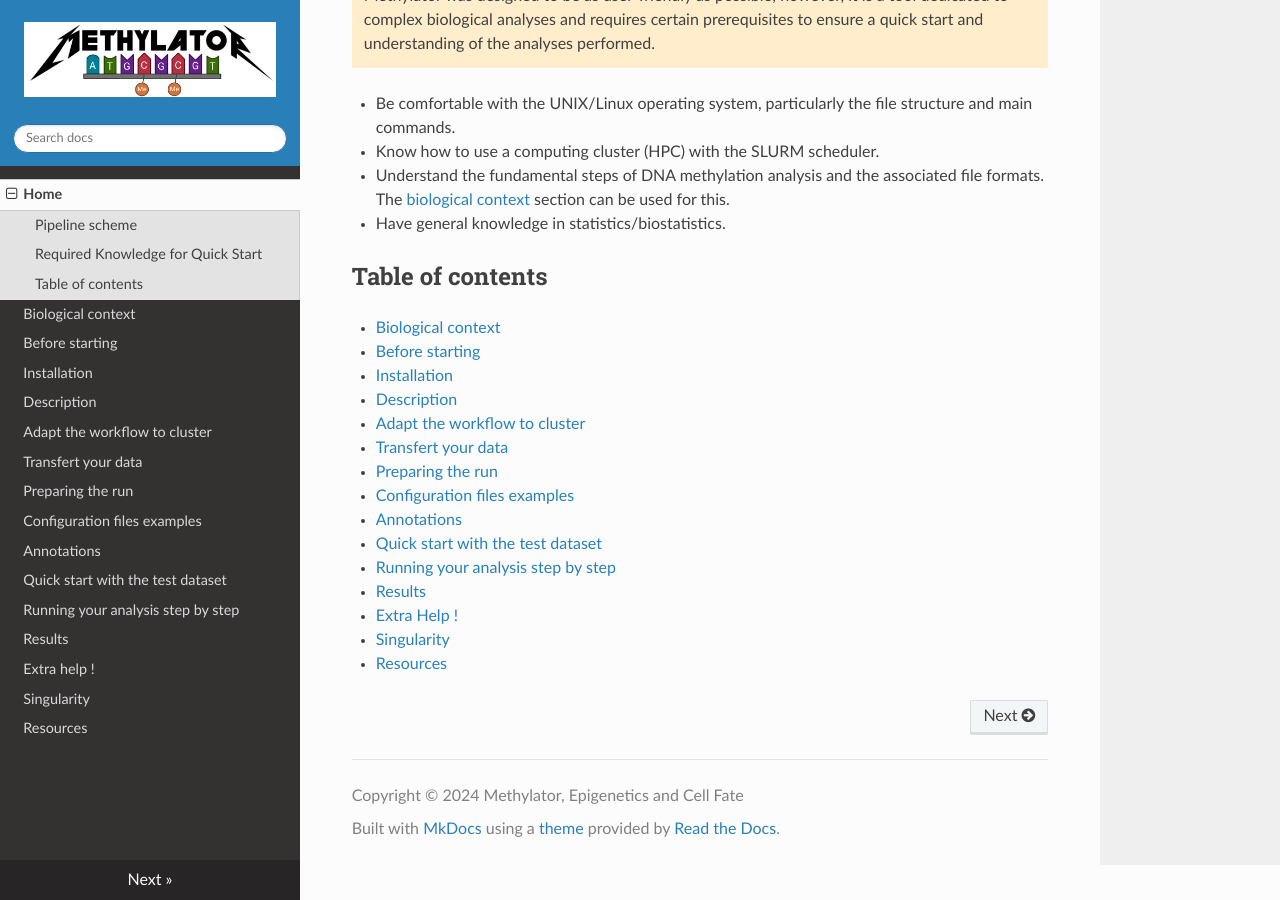
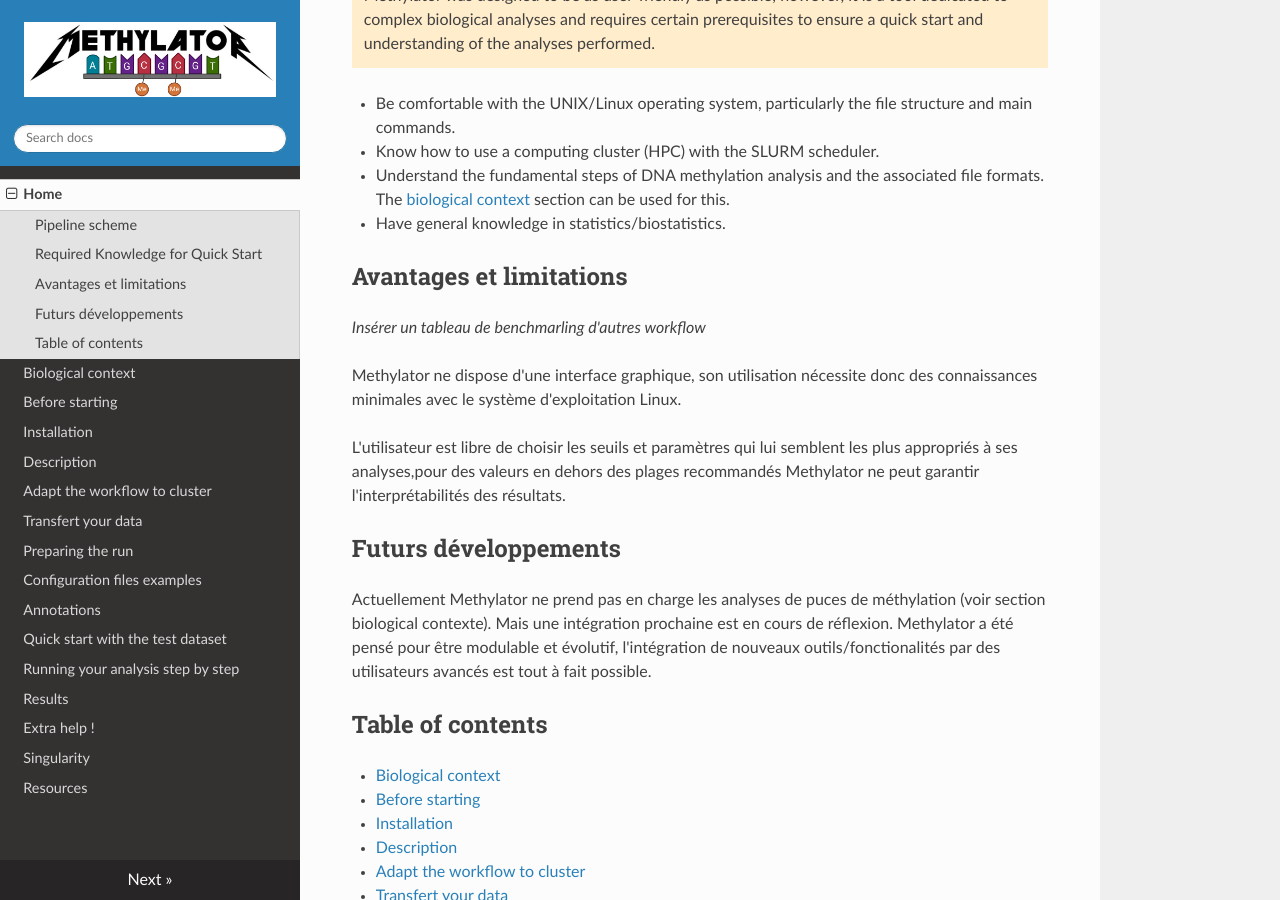
Before and after one commit to parisepigenetics/Methylator-Documentation, an MkDocs documentation site: the page built from docs/index.md, in a window 1280 px wide and 900 px high, scrolled down 1757 px. Built offline with MkDocs 1.6.1, drawn with Linux system fonts in a browser that asks for light colours; nearby versions of some CDN libraries.

Commit message:
Update index.md

```diff
--- a/docs/index.md
+++ b/docs/index.md
@@ -25,6 +25,22 @@ Methylator is a complete Snakemake workﬂow to analyse DNA methylation data. Me
 -  Understand the fundamental steps of DNA methylation analysis and the associated file formats. The [biological context](biological_context.md) section can be used for this.
 -  Have general knowledge in statistics/biostatistics.
 
+## Avantages et limitations
+
+
+
+*Insérer un tableau de benchmarling d'autres workflow*
+
+Methylator ne dispose d'une interface graphique, son utilisation nécessite donc des connaissances minimales avec le système d'exploitation Linux.
+
+L'utilisateur est libre de choisir les seuils et paramètres qui lui semblent les plus appropriés à ses analyses,pour des valeurs en dehors des plages recommandés Methylator ne peut garantir l'interprétabilités des résultats.
+
+
+## Futurs développements
+
+Actuellement Methylator ne prend pas en charge les analyses de puces de méthylation (voir section biological contexte). Mais une intégration prochaine est en cours de réflexion. Methylator a été pensé pour être modulable et évolutif, l'intégration de nouveaux outils/fonctionalités par des utilisateurs avancés est tout à fait possible.
+
+
 ## Table of contents
 - [Biological context](biological_context.md)
 - [Before starting](before_start.md)
```
